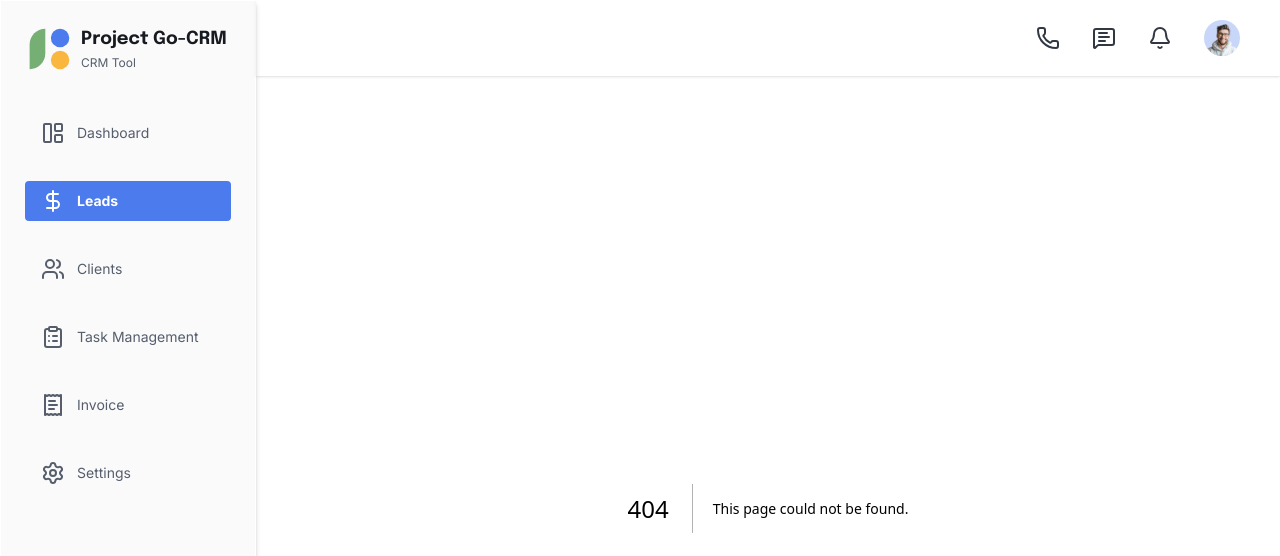
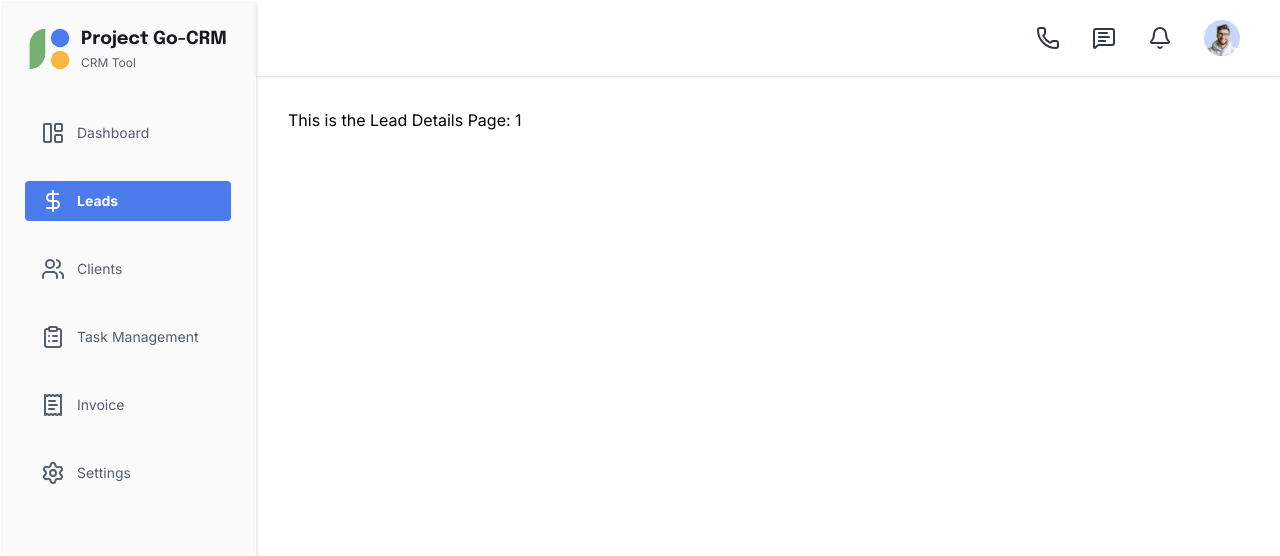
Before and after one commit to SutirthaDey/go-crm, a Next.js app: page /leads/1 in a window 1280 px wide. Before the commit this address had no page. Shown: the top 556 px of the page. Built offline with nearby package versions, Linux system fonts and the light colour scheme.

Commit message:
lead page ready

```diff
--- /dev/null
+++ b/src/app/leads/[id]/page.tsx
@@ -0,0 +1,14 @@
+"use client";
+
+import { useParams } from "next/navigation";
+
+export default function LeadDetails() {
+  const params = useParams();
+  const id = params.id;
+
+  return (
+    <div>
+      <p>This is the Lead Details Page: {id}</p>
+    </div>
+  );
+}
--- a/src/components/Leads/card.tsx
+++ b/src/components/Leads/card.tsx
@@ -7,6 +7,7 @@ import {
   UserRound,
 } from "lucide-react";
 import Image from "next/image";
+import Link from "next/link";
 import React from "react";
 
 interface CardProps {
@@ -15,7 +16,11 @@ interface CardProps {
 
 const Card: React.FC<CardProps> = ({ deal }) => {
   return (
-    <div className="w-[90%] min-h-[180px] bg-white rounded-md p-3 cursor-pointer flex flex-col gap-3 hover:bg-blue-50">
+    <>
+      <Link
+        href={`leads/${deal.id}`}
+        className="w-[90%] min-h-[180px] bg-white rounded-md p-3 cursor-pointer flex flex-col gap-3 hover:bg-blue-50"
+      >
         <div className="flex text-[11px] justify-between">
           <div className="flex gap-2 font-[350]">
             <div className="bg-[#F1F8FDFF] text-[#379AE6FF] px-2 py-1 flex justify-center rounded-xl hover:bg-[#ACD5F5FF] ">
@@ -71,7 +76,8 @@ const Card: React.FC<CardProps> = ({ deal }) => {
             <p className="text-blue-500">{deal.customer.name}</p>
           </div>
         </div>
-    </div>
+      </Link>
+    </>
   );
 };
 
```
Lines whose indentation alone changed are shown as unchanged.
